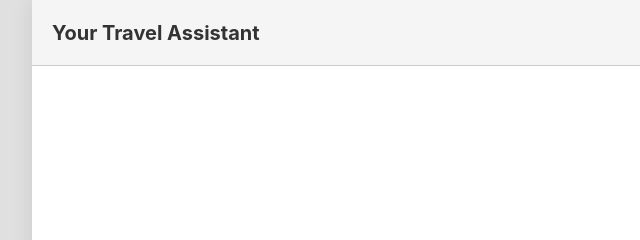
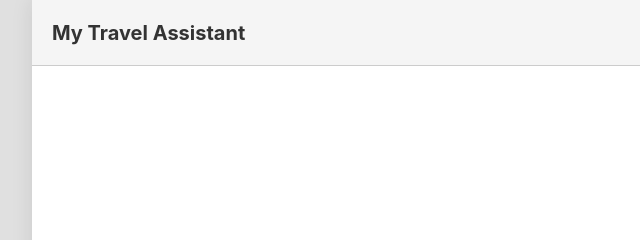
Before and after one commit to mutiadianita/gemini-chatbot-api-batch19, a website: page public/index.html in a window 1280 px wide. Shown: the top 240 px of the page, 208-848 px from the left. Drawn offline with nearby package versions, Linux system fonts and the light colour scheme.

Commit message:
Ganti title

```diff
--- a/public/index.html
+++ b/public/index.html
@@ -3,14 +3,14 @@
 <head>
   <meta charset="UTF-8" />
   <meta name="viewport" content="width=device-width, initial-scale=1.0, maximum-scale=1.0, user-scalable=no" />
-  <title>Your Travel Assistant</title>
+  <title>My Travel Assistant</title>
   <link rel="stylesheet" href="style.css"/>
   <script src="https://cdn.jsdelivr.net/npm/marked/marked.min.js"></script>
 </head>
 <body>
   <div class="app-container">
     <header class="header">
-      <h1>Your Travel Assistant</h1>
+      <h1>My Travel Assistant</h1>
       <button id="theme-toggle" class="theme-toggle">🌙 Dark Mode</button>
     </header>
 
```
